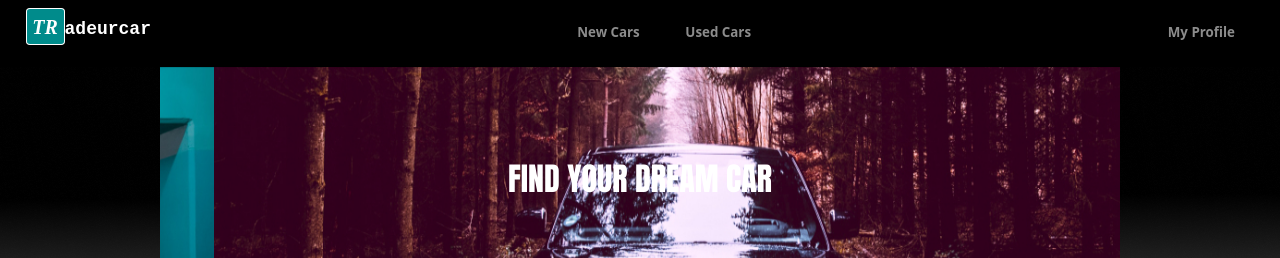
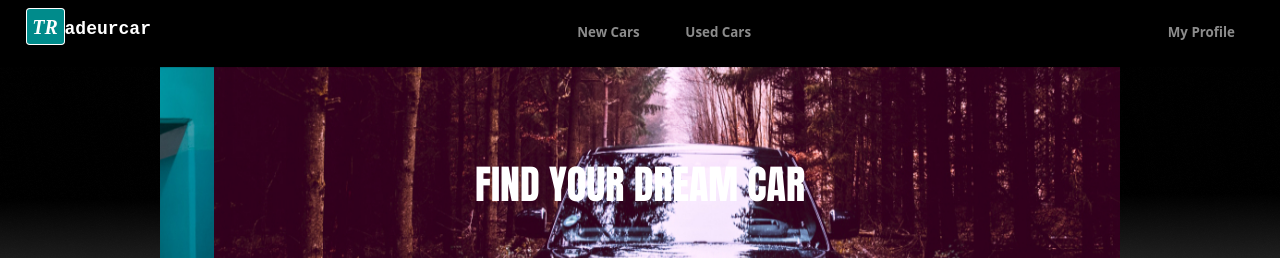
Before and after one commit to DteTRPod3/TRTraining_FinalAssignment, a React (Create React App) app in the folder tradeurcar/: page /home in a window 1280 px wide. Shown: the top 258 px of the page. Built offline with nearby package versions, Linux system fonts and the light colour scheme; no server answers.

Commit message:
css changes on landing page

```diff
--- a/tradeurcar/src/Components/Navbar/TopNavbar.tsx
+++ b/tradeurcar/src/Components/Navbar/TopNavbar.tsx
@@ -2,7 +2,7 @@ import React from "react";
 import { Navbar, Nav } from "react-bootstrap";
 import "./TopNavbar.scss";
 import { Link } from "react-router-dom";
-import carlogo from "../../Assets/car-logo.jpeg";
+// import carlogo from "../../Assets/car-logo.jpeg";
 
 function TopNavbar() {
   return (
--- a/tradeurcar/src/Components/Searchbar/Searchbar.scss
+++ b/tradeurcar/src/Components/Searchbar/Searchbar.scss
@@ -8,7 +8,7 @@
   justify-content: space-between;
   height: 18rem;
   width: 30%;
-  h2 {
+  h1 {
     color: white;
     text-align: center;
     font-family: Impact, Haettenschweiler, "Arial Narrow Bold", sans-serif;
--- a/tradeurcar/src/Components/Searchbar/Searchbar.tsx
+++ b/tradeurcar/src/Components/Searchbar/Searchbar.tsx
@@ -11,7 +11,7 @@ function Searchbar() {
 
   return (
     <div className="searchbar">
-      <h2>FIND YOUR DREAM CAR</h2>
+      <h1>FIND YOUR DREAM CAR</h1>
       <div className="textbox-div">
         <Form.Control
           id="searchTextBox"
```
Also changed, not shown: 1 other file (tests, documents, lock files or other folders).
